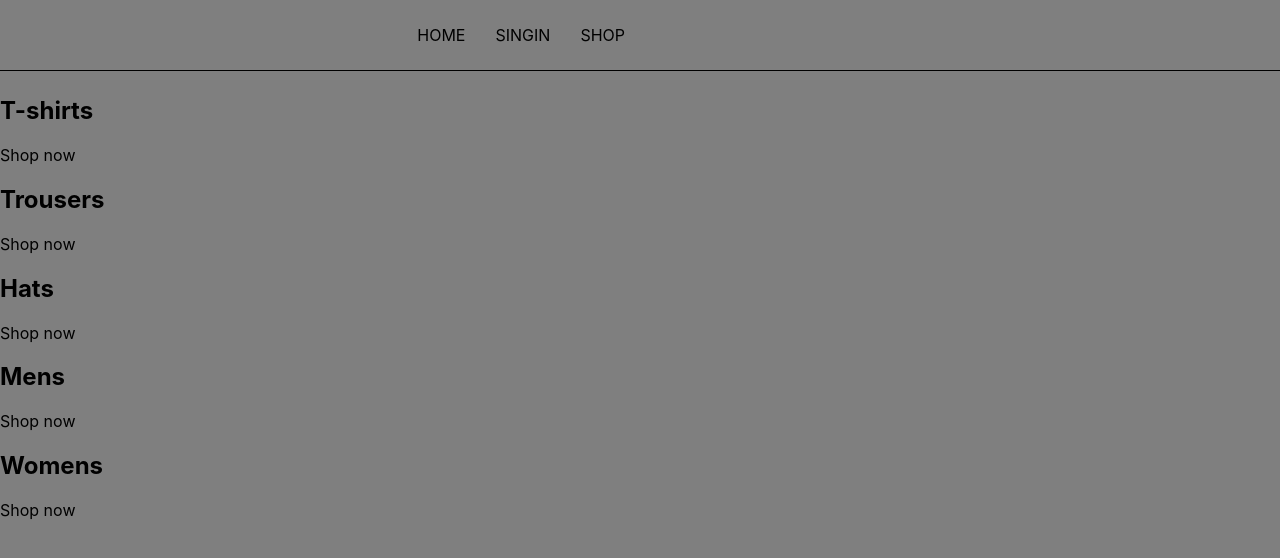
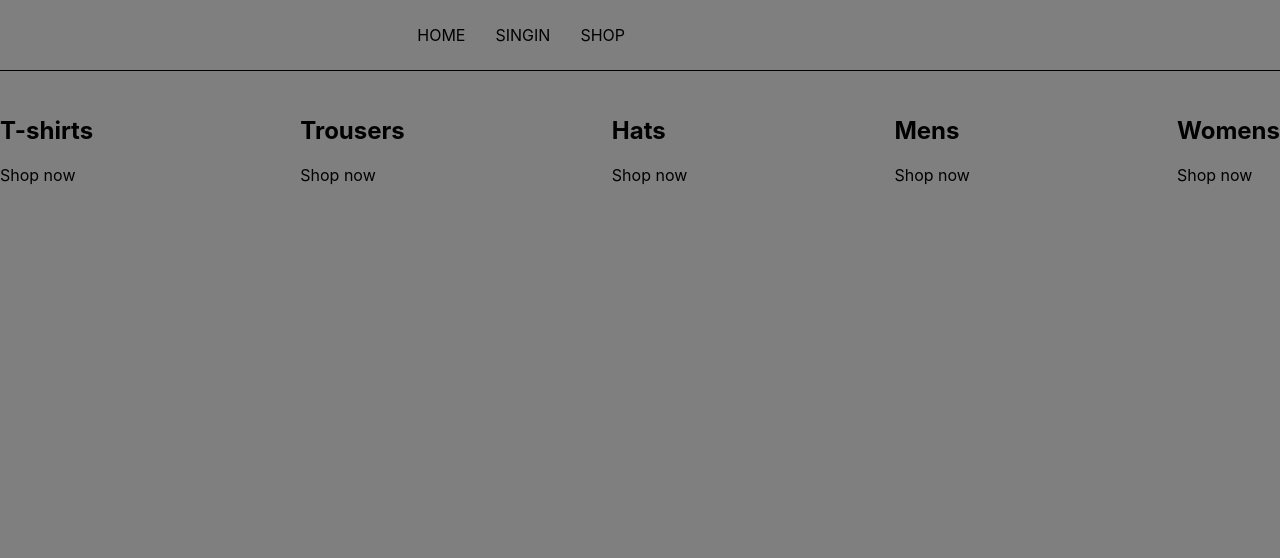
Before and after one commit to miszka2001/Antax, a React (Create React App) app in the folder client/my-app/: page / in a window 1280 px wide. Shown: the top 558 px of the page. Built offline with nearby package versions, Linux system fonts and the light colour scheme.

Commit message:
Added CSS for directory

```diff
--- a/client/my-app/src/components/directory/directory.component.tsx
+++ b/client/my-app/src/components/directory/directory.component.tsx
@@ -1,5 +1,6 @@
 import CategoryItem from "../category-item/category-item.component"
 import { Category } from "../category-item/category-item.component"
+import { DirectoryContainer } from "./directory.styles"
 
 const categories: Category[] = [
     {
@@ -26,11 +27,11 @@ const categories: Category[] = [
 
 const Directory = () => {
     return (
-        <div className="categories-container">
+        <DirectoryContainer>
             {categories.map((category) => (
             <CategoryItem key={category.id} category={category} />
             ))}
-        </div>
+        </DirectoryContainer>
     )
 }
 export default Directory;
--- /dev/null
+++ b/client/my-app/src/components/directory/directory.styles.ts
@@ -0,0 +1,8 @@
+import styled from "styled-components";
+
+export const DirectoryContainer = styled.div`
+    width: 100%;
+    display: flex;
+    flex-wrap: wrap;
+    justify-content: space-between;
+`
```
